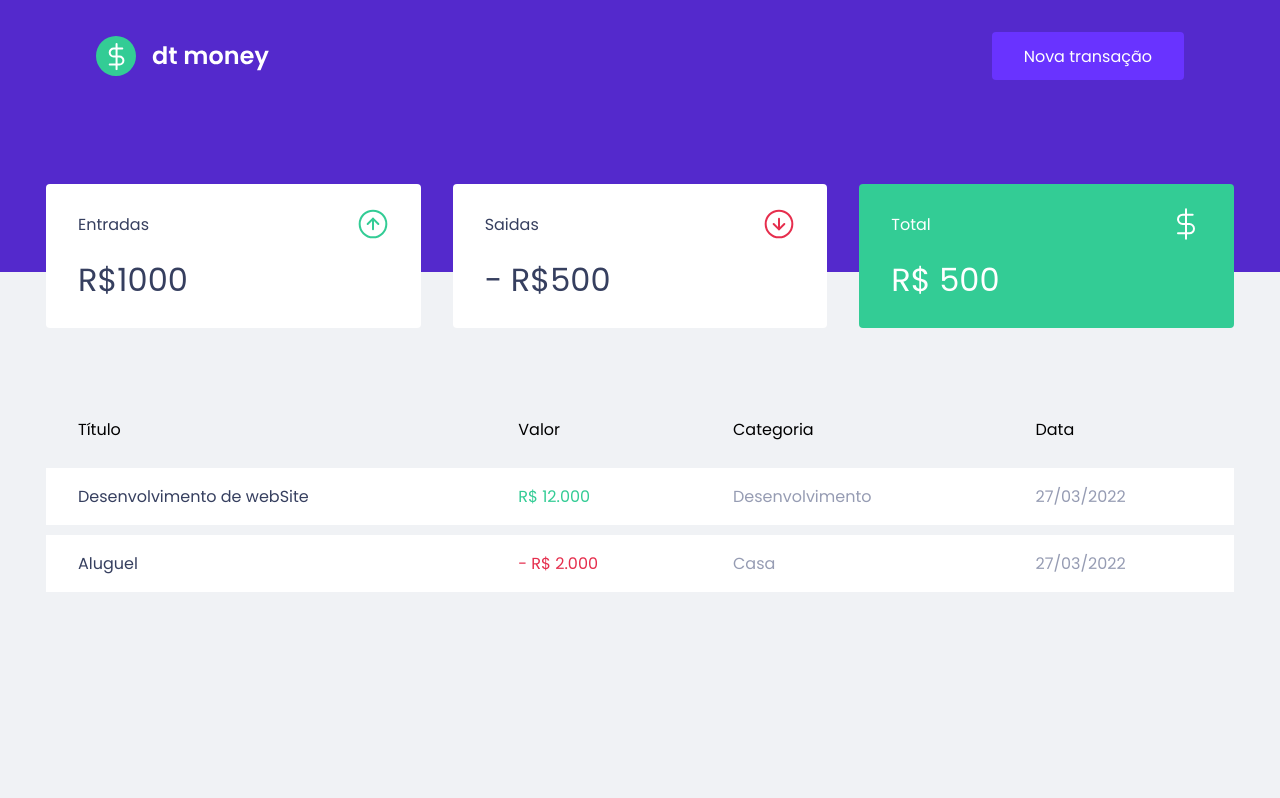
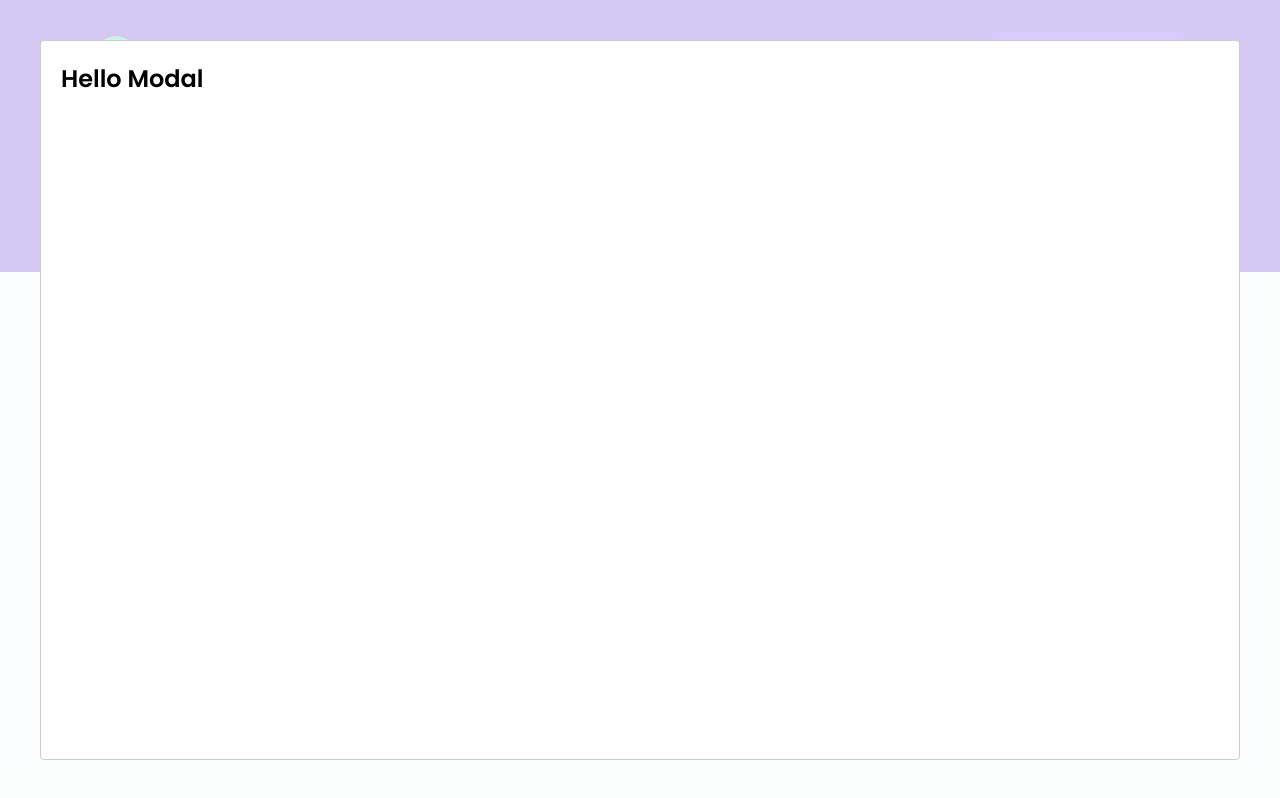
Before and after one commit to gustavo-novais-dev/g-money, a React (Create React App) app: page / in a window 1280 px wide. Both pictures are taken after a click on the button "Nova transação". Built offline with nearby package versions, Linux system fonts and the light colour scheme; no server answers; what miragejs would draw is missing.

Commit message:
Add modal

```diff
--- a/package.json
+++ b/package.json
@@ -3,11 +3,13 @@
   "version": "0.1.0",
   "private": true,
   "dependencies": {
+    "@types/react-modal": "^3.13.1",
     "axios": "^0.26.1",
     "mirage.js": "^1.0.0",
     "miragejs": "^0.1.43",
     "react": "^17.0.2",
     "react-dom": "^17.0.2",
+    "react-modal": "^3.14.4",
     "react-scripts": "5.0.0",
     "styled-components": "^5.3.5",
     "web-vitals": "^2.1.0"
--- a/src/App.tsx
+++ b/src/App.tsx
@@ -1,12 +1,34 @@
+import { useState } from 'react';
+import Modal from 'react-modal';
 import { Dashboard } from "./components/Dashboard";
 import { Header } from "./components/Header";
 import { GlobalStyle } from "./styles/global";
 
 export function App() {
+
+  const [isNewTransactionsModalOpen, setIsNewTransactionsModalOpen] = useState(false);
+
+  function HandleOpenNewTransactionsModal() {
+    setIsNewTransactionsModalOpen(true)
+  }
+
+  function HandleCloseNewTransactionsModal() {
+    setIsNewTransactionsModalOpen(false)
+  }
+
   return (
     <>
-      <Header />
+      <Header onOpenNewTransactionModal={HandleOpenNewTransactionsModal} />
+
       <Dashboard />
+
+      <Modal
+        isOpen={isNewTransactionsModalOpen}
+        onRequestClose={HandleCloseNewTransactionsModal}
+      >
+        <h2>Hello Modal</h2>
+      </Modal>
+
       <GlobalStyle />
     </>
   );
--- a/src/components/Header/index.tsx
+++ b/src/components/Header/index.tsx
@@ -1,13 +1,19 @@
+import { useState } from 'react'
 import logoImg from '../../assets/logo.svg'
 import { Container } from './styles'
 import { Content } from './styles'
 
-export function Header() {
+
+interface HeaderProps {
+    onOpenNewTransactionModal: () => void;
+}
+
+export function Header({ onOpenNewTransactionModal }: HeaderProps) {
     return (
         <Container>
             <Content>
                 <img src={logoImg} alt="G Money" title="G Money" />
-                <button type="button"> Nova transação</button>
+                <button type="button" onClick={onOpenNewTransactionModal}> Nova transação</button>
             </Content>
         </Container>
     )
```
Also changed, not shown: 1 other file (tests, documents, lock files or other folders).
